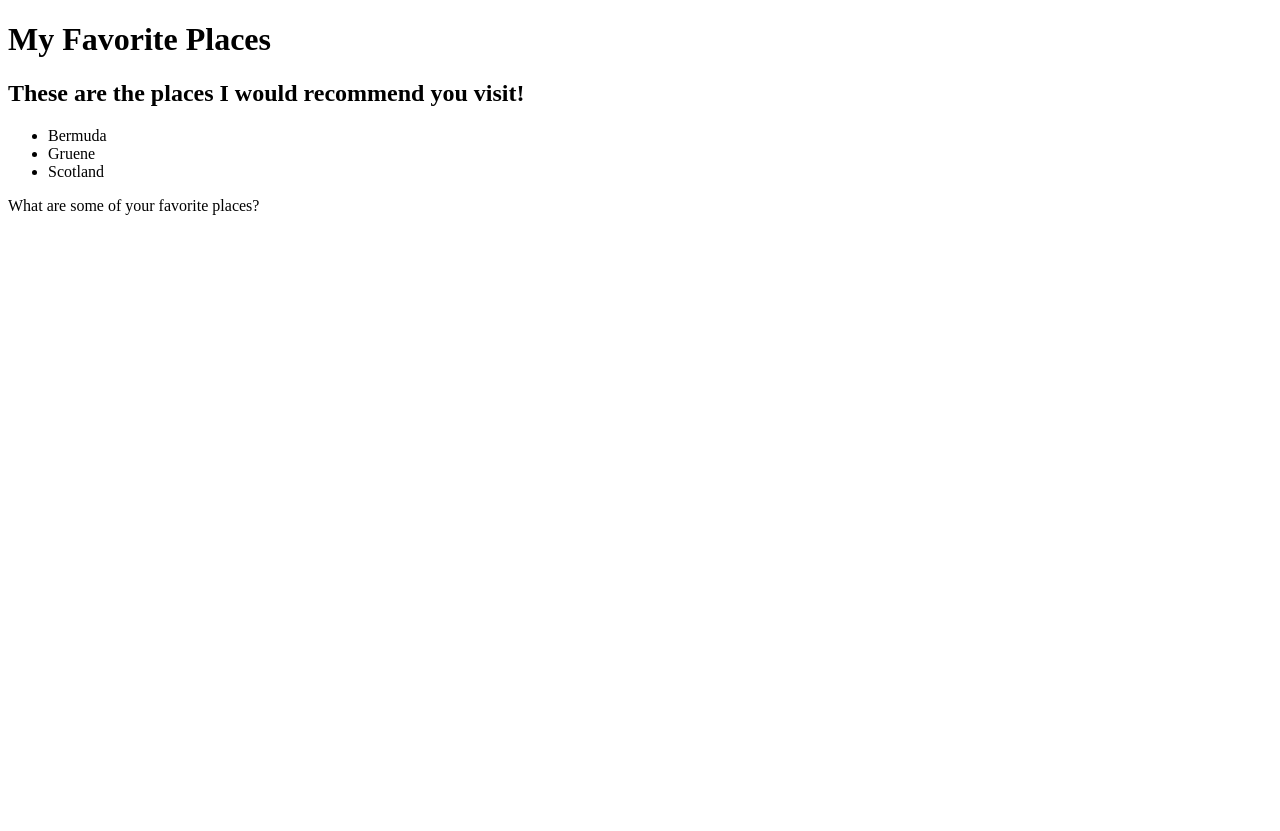
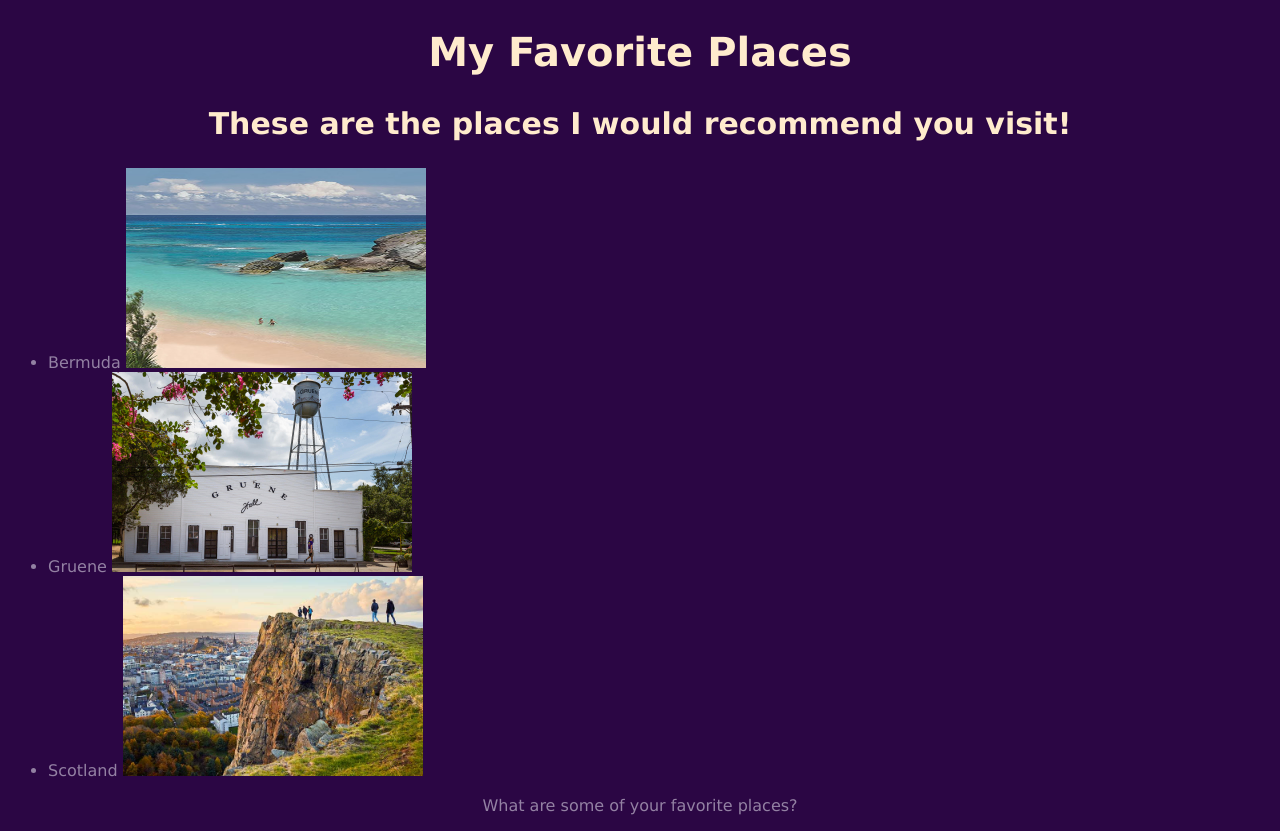
Before and after one commit to ShelbyTrodden/my-first-webpage1, a plain HTML site: page favorite-places.html in a window 1280 px wide. Before the commit the page ends 800 px from the top, so only its background shows below. Drawn offline with Linux system fonts and the light colour scheme.

Commit message:
css styling on favorite places and my firt webpage

```diff
--- a/css/stylesFP.css
+++ b/css/stylesFP.css
@@ -0,0 +1,28 @@
+body {
+  background-color: rgb(43, 6, 68);
+  font-style: normal;
+  font-family: 'Lucida Sans', 'Lucida Sans Regular', 'Lucida Grande', 'Lucida Sans Unicode', Geneva, Verdana, sans-serif;
+}
+h1 {
+  color: blanchedalmond;
+  font-size: 40px;
+  text-align: center;
+  line-height: 50px;
+}
+
+h2 {
+  color: blanchedalmond;
+  font-size: 30px;
+  text-align: center;
+  line-height: 40px;
+}
+
+p {
+  color: rgb(147, 129, 163);
+  text-align: center;
+}
+
+ul {
+  color: rgb(147, 129, 163);
+  text-align: left;
+}
--- a/favorite-places.html
+++ b/favorite-places.html
@@ -8,9 +8,15 @@
   <h1>My Favorite Places</h1>
   <h2>These are the places I would recommend you visit!</h2>
   <ul>
-    <li> Bermuda </li>
-    <li> Gruene </li>
-    <li> Scotland</li>
+    <li> Bermuda
+      <img src="img/bermuda.jpeg" alt="a photo of Bermuda." width="300px" height="200px">
+    </li>
+    <li> Gruene
+      <img src="img/gruene.jpeg" alt="a photo of Gruene, Texas" width="300px" height="200px">
+    </li>
+    <li> Scotland
+      <img src="img/scotland.jpeg" alt="a photo of Scotland" width="300px" height="200px">
+    </li>
   </ul>
 
   <p>What are some of your favorite places?</p>
```
Also changed, not shown: my-first-webpage1.html (+2 -1 lines), img/bermuda.jpeg (added), img/gruene.jpeg (added), img/scotland.jpeg (added).
